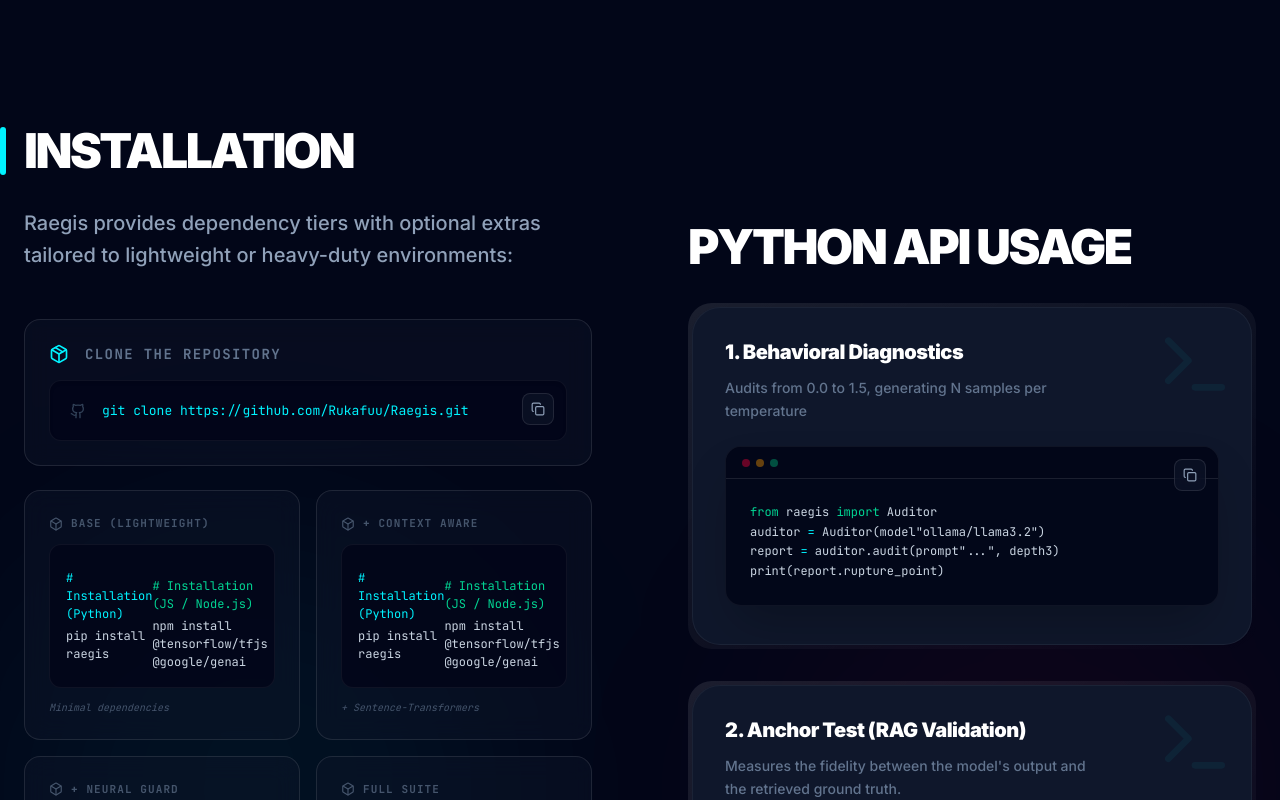
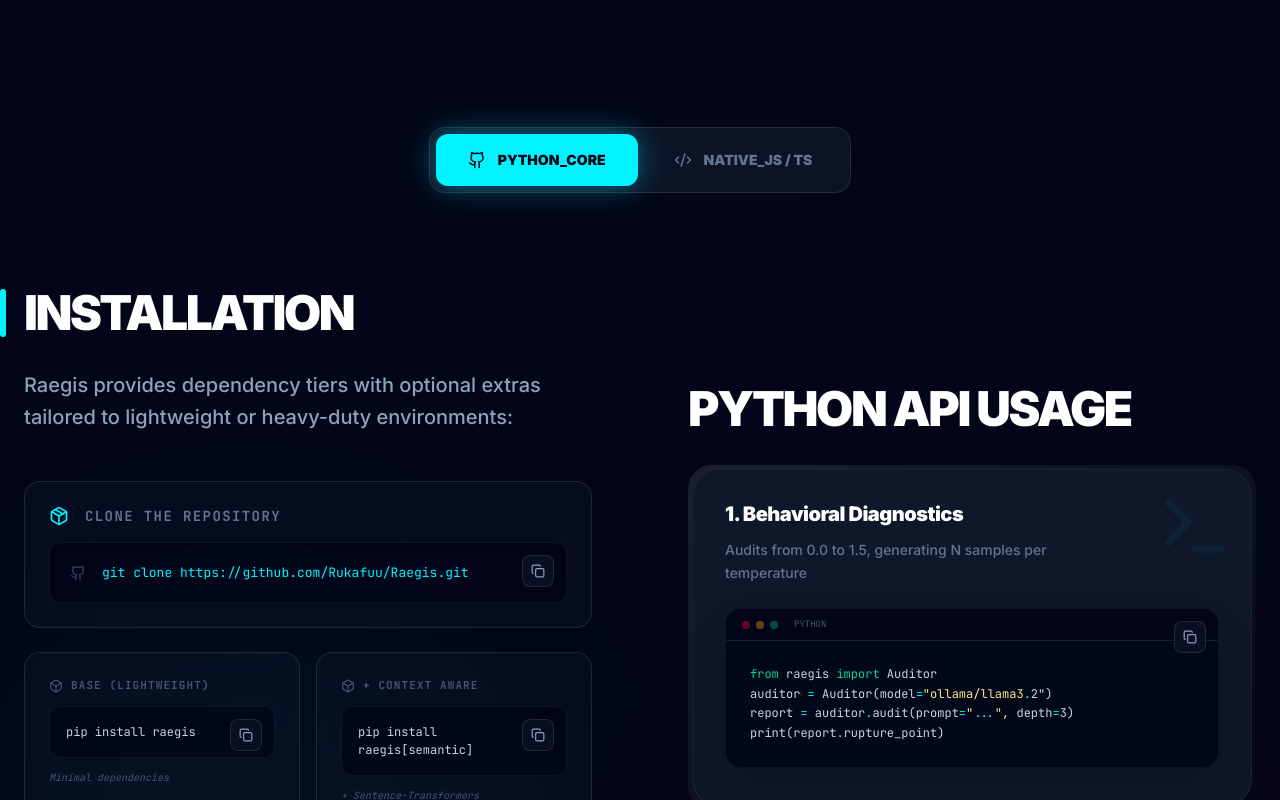
Before and after one commit to Rukafuu/Raegis, a React (Vite) app: page / in a window 1280 px wide. Shown: the part 4980-5780 px from the top of the page. Built offline with nearby package versions, Linux system fonts and the light colour scheme.

Commit message:
feat: highlight native JS/TS port in website UI and translations

```diff
--- a/src/components/Installation.tsx
+++ b/src/components/Installation.tsx
@@ -1,5 +1,6 @@
-import { motion } from 'motion/react';
-import { Github, Terminal as TerminalIcon, Box, Package, TerminalSquare } from 'lucide-react';
+import { useState } from 'react';
+import { motion, AnimatePresence } from 'motion/react';
+import { Github, Terminal as TerminalIcon, Box, Package, TerminalSquare, Code2, Cpu } from 'lucide-react';
 import { CopyButton } from './CopyButton';
 import { Tooltip } from './Tooltip';
 
@@ -8,75 +9,119 @@
 }
 
 export const Installation = ({ t }: InstallationProps) => {
-  const codeTiers = [
+  const [activeTab, setActiveTab] = useState<'python' | 'js'>('python');
+
+  const pythonTiers = [
     { label: "Base (Lightweight)", cmd: "pip install raegis", desc: "Minimal dependencies" },
     { label: "+ Context Aware", cmd: "pip install raegis[semantic]", desc: "+ Sentence-Transformers" },
     { label: "+ Neural Guard", cmd: "pip install raegis[neural]", desc: "+ TensorFlow/Keras" },
     { label: "Full Suite", cmd: "pip install raegis[full]", desc: "All batteries included" }
   ];
 
-  const apiSnippets = [
-    { title: t.apiUsage.sections[0].title, desc: t.apiUsage.sections[0].desc, tooltip: t.apiUsage.sections[0].tooltip, cmd: `from raegis import Auditor\nauditor = Auditor(model="ollama/llama3.2")\nreport = auditor.audit(prompt="...", depth=3)\nprint(report.rupture_point)` },
-    { title: t.apiUsage.sections[1].title, desc: t.apiUsage.sections[1].desc, tooltip: t.apiUsage.sections[1].tooltip, cmd: `from raegis import Auditor, RaegisAnchor\nauditor = Auditor("llama3.2")\nanchor = RaegisAnchor(auditor)\nresult = anchor.test(prompt="...", context="...")\nprint(result.drift_temperature)` },
-    { title: t.apiUsage.sections[3].title, desc: t.apiUsage.sections[3].desc, tooltip: t.apiUsage.sections[3].tooltip, cmd: `from raegis.core.inspector import WhiteboxInspector\ninsp = WhiteboxInspector(model_name="llama3.2", mode="graybox")\ndf = insp.token_entropy_curve(prompt="...", temperatures=[0.0, 1.5])` }
+  const jsTiers = [
+    { label: "Native JS Core", cmd: "npm install @tensorflow/tfjs @google/genai", desc: "No Python required" },
+    { label: "Server Node.js", cmd: "git checkout main && npm install", desc: "Full dual-core setup" }
   ];
+
+  const pythonSnippets = [
+    { title: t.apiUsage.sections[0].title, desc: t.apiUsage.sections[0].desc, tooltip: t.apiUsage.sections[0].tooltip, cmd: `from raegis import Auditor\nauditor = Auditor(model="ollama/llama3.2")\nreport = auditor.audit(prompt="...", depth=3)\nprint(report.rupture_point)`, lang: 'python' },
+    { title: t.apiUsage.sections[1].title, desc: t.apiUsage.sections[1].desc, tooltip: t.apiUsage.sections[1].tooltip, cmd: `from raegis import Auditor, RaegisAnchor\nauditor = Auditor("llama3.2")\nanchor = RaegisAnchor(auditor)\nresult = anchor.test(prompt="...", context="...")\nprint(result.drift_temperature)`, lang: 'python' },
+    { title: t.apiUsage.sections[3].title, desc: t.apiUsage.sections[3].desc, tooltip: t.apiUsage.sections[3].tooltip, cmd: `from raegis.core.inspector import WhiteboxInspector\ninsp = WhiteboxInspector(model_name="llama3.2", mode="graybox")\ndf = insp.token_entropy_curve(prompt="...", temperatures=[0.0, 1.5])`, lang: 'python' }
+  ];
+
+  const jsSnippets = [
+    { title: t.jsUsage.sections[0].title, desc: t.jsUsage.sections[0].desc, tooltip: t.jsUsage.sections[0].tooltip, cmd: `import { Raegis } from './src/raegis/Raegis';\nconst raegis = new Raegis(API_KEY);\nconst audit = await raegis.fullAudit({\n  model: "gemini-1.5-flash",\n  prompt: "Audit me!",\n  temperatures: [0.0, 0.7, 1.5]\n});`, lang: 'typescript' },
+    { title: t.jsUsage.sections[1].title, desc: t.jsUsage.sections[1].desc, tooltip: t.jsUsage.sections[1].tooltip, cmd: `import { Auditor } from './src/raegis/Auditor';\nconst auditor = new Auditor(MODEL_NAME);\nconst result = await auditor.neuralCheck(input_tensor);`, lang: 'typescript' },
+    { title: t.jsUsage.sections[2].title, desc: t.jsUsage.sections[2].desc, tooltip: t.jsUsage.sections[2].tooltip, cmd: `// Run standalone Raegis REST Server\nnpx tsx src/raegis/RaegisServer.ts\n\n// API usage:\n// POST /audit { prompt: "..." }`, lang: 'bash' }
+  ];
+
+  const activeTiers = activeTab === 'python' ? pythonTiers : jsTiers;
+  const activeSnippets = activeTab === 'python' ? pythonSnippets : jsSnippets;
 
   return (
     <section id="installation" className="max-w-7xl mx-auto px-6 py-32 border-t border-white/5 relative selection:bg-cyan-neon/30">
+
+      {/* Tab Switcher */}
+      <div className="flex justify-center mb-24">
+        <div className="p-1.5 bg-slate-900/80 border border-white/10 rounded-2xl backdrop-blur-xl flex gap-1 relative z-20">
+          <button
+            onClick={() => setActiveTab('python')}
+            className={`flex items-center gap-3 px-8 py-4 rounded-xl text-sm font-black transition-all ${activeTab === 'python' ? 'bg-cyan-neon text-slate-950 shadow-[0_0_30px_rgba(0,243,255,0.4)]' : 'text-slate-500 hover:text-white'}`}
+          >
+            <Github size={18} />
+            PYTHON_CORE
+          </button>
+          <button
+            onClick={() => setActiveTab('js')}
+            className={`flex items-center gap-3 px-8 py-4 rounded-xl text-sm font-black transition-all ${activeTab === 'js' ? 'bg-emerald-500 text-slate-950 shadow-[0_0_30px_rgba(16,185,129,0.4)]' : 'text-slate-500 hover:text-white'}`}
+          >
+            <Code2 size={18} />
+            NATIVE_JS / TS
+          </button>
+        </div>
+      </div>
+
       <div className="grid grid-cols-1 lg:grid-cols-2 gap-24 relative z-10">
 
         {/* Left Column: Installation */}
         <div>
           <motion.div
+            key={activeTab + "title"}
             initial={{ x: -30, opacity: 0 }}
-            whileInView={{ x: 0, opacity: 1 }}
-            viewport={{ once: true }}
+            animate={{ x: 0, opacity: 1 }}
           >
             <h2 className="text-4xl md:text-5xl font-black text-white mb-8 tracking-tighter uppercase relative">
-              {t.installation.title}
-              <div className="absolute -left-6 top-1/2 -translate-y-1/2 w-1.5 h-12 bg-cyan-neon rounded-full" />
+              {activeTab === 'python' ? t.installation.title : t.jsUsage.title}
+              <div className={`absolute -left-6 top-1/2 -translate-y-1/2 w-1.5 h-12 rounded-full ${activeTab === 'python' ? 'bg-cyan-neon' : 'bg-emerald-500'}`} />
             </h2>
-            <p className="text-xl text-slate-400 mb-12 font-medium leading-[1.6]">{t.installation.subtitle}</p>
+            <p className="text-xl text-slate-400 mb-12 font-medium leading-[1.6]">
+              {activeTab === 'python' ? t.installation.subtitle : t.jsUsage.sections[0].desc}
+            </p>
           </motion.div>
 
           <div className="space-y-6">
-            {/* Clone Repository */}
-            <div className="group relative overflow-hidden bg-slate-900/40 border border-white/10 rounded-2xl p-6 hover:border-cyan-neon/30 transition-all backdrop-blur-md">
+            <AnimatePresence mode="wait">
+              <motion.div
+                key={activeTab}
+                initial={{ opacity: 0, y: 20 }}
+                animate={{ opacity: 1, y: 0 }}
+                exit={{ opacity: 0, y: -20 }}
+                className="space-y-6"
+              >
+                {/* Main Action Card */}
+                <div className={`group relative overflow-hidden bg-slate-900/40 border border-white/10 rounded-2xl p-6 transition-all backdrop-blur-md ${activeTab === 'python' ? 'hover:border-cyan-neon/30' : 'hover:border-emerald-500/30'}`}>
                   <div className="flex items-center gap-4 mb-4">
-                 <Package className="w-5 h-5 text-cyan-neon" />
-                 <span className="text-sm font-mono font-bold text-slate-500 uppercase tracking-widest">{t.installation.clone}</span>
+                     {activeTab === 'python' ? <Package className="w-5 h-5 text-cyan-neon" /> : <Code2 className="w-5 h-5 text-emerald-500" />}
+                     <span className="text-sm font-mono font-bold text-slate-500 uppercase tracking-widest">{activeTab === 'python' ? t.installation.clone : "Get Packages"}</span>
                   </div>
-              <div className="relative group/code flex items-center bg-slate-950/80 p-5 rounded-xl border border-white/5 font-mono text-[13px] text-cyan-neon overflow-x-auto shadow-inner">
-                <Github size={16} className="text-slate-700 mr-4 flex-shrink-0" />
-                <span className="flex-1 whitespace-nowrap">git clone https://github.com/Rukafuu/Raegis.git</span>
-                <CopyButton text="git clone https://github.com/Rukafuu/Raegis.git" />
+                  <div className={`relative group/code flex items-center bg-slate-950/80 p-5 rounded-xl border border-white/5 font-mono text-[13px] overflow-x-auto shadow-inner ${activeTab === 'python' ? 'text-cyan-neon' : 'text-emerald-400'}`}>
+                    {activeTab === 'python' ? <Github size={16} className="text-slate-700 mr-4 flex-shrink-0" /> : <TerminalIcon size={16} className="text-slate-700 mr-4 flex-shrink-0" />}
+                    <span className="flex-1 whitespace-nowrap">{activeTab === 'python' ? "git clone https://github.com/Rukafuu/Raegis.git" : "npm install @tensorflow/tfjs @google/genai"}</span>
+                    <CopyButton text={activeTab === 'python' ? "git clone https://github.com/Rukafuu/Raegis.git" : "npm install @tensorflow/tfjs @google/genai"} />
                   </div>
                 </div>
 
-            {/* PIP Tiers */}
+                {/* Tiers Grid */}
                 <div className="grid grid-cols-1 md:grid-cols-2 gap-4">
-              {codeTiers.map((tier, i) => (
-                <div key={i} className="group relative bg-slate-900/40 border border-white/10 rounded-2xl p-6 hover:border-cyan-neon/30 transition-all backdrop-blur-md overflow-hidden">
-                  <div className="text-[11px] font-mono font-bold text-slate-600 uppercase mb-3 tracking-widest flex items-center gap-2 group-hover:text-cyan-neon transition-colors">
+                  {activeTiers.map((tier, i) => (
+                    <div key={i} className={`group relative bg-slate-900/40 border border-white/10 rounded-2xl p-6 transition-all backdrop-blur-md overflow-hidden ${activeTab === 'python' ? 'hover:border-cyan-neon/30' : 'hover:border-emerald-500/30'}`}>
+                      <div className={`text-[11px] font-mono font-bold text-slate-600 uppercase mb-3 tracking-widest flex items-center gap-2 transition-colors ${activeTab === 'python' ? 'group-hover:text-cyan-neon' : 'group-hover:text-emerald-500'}`}>
                         <Box size={14} />
                         {tier.label}
                       </div>
                       <div className="relative group/code flex items-center bg-slate-950/80 p-4 rounded-xl border border-white/5 font-mono text-[12px] text-slate-300">
-                    <div className="flex flex-col gap-1">
-                      <span className="text-cyan-neon"># Installation (Python)</span>
-                      <span>pip install raegis</span>
-                    </div>
-                    <div className="flex flex-col gap-1 mt-4">
-                      <span className="text-emerald-400"># Installation (JS / Node.js)</span>
-                      <span>npm install @tensorflow/tfjs @google/genai</span>
-                    </div>
+                        <span>{tier.cmd}</span>
+                        <CopyButton text={tier.cmd} />
                       </div>
                       <div className="mt-3 text-[10px] text-slate-600 font-mono italic">{tier.desc}</div>
                     </div>
                   ))}
                 </div>
+              </motion.div>
+            </AnimatePresence>
 
-            {/* Quickstart Terminal Card */}
+            {/* Quickstart Terminal Card - Only for Python/Full */}
+            {activeTab === 'python' && (
               <div className="group relative overflow-hidden bg-slate-950 border border-cyan-neon/20 rounded-[2rem] p-8 mt-12 shadow-2xl shadow-cyan-neon/10 transition-all hover:scale-[1.01]">
                 <div className="absolute top-0 right-0 p-8 opacity-5">
                   <TerminalSquare className="w-40 h-40 text-cyan-neon" />
@@ -102,6 +147,29 @@
                   </div>
                 </div>
               </div>
+            )}
+
+            {/* Server Quickstart for JS */}
+            {activeTab === 'js' && (
+              <div className="group relative overflow-hidden bg-slate-950 border border-emerald-500/20 rounded-[2rem] p-8 mt-12 shadow-2xl shadow-emerald-500/10 transition-all hover:scale-[1.01]">
+                <div className="absolute top-0 right-0 p-8 opacity-5">
+                  <Cpu className="w-40 h-40 text-emerald-500" />
+                </div>
+                <h3 className="text-2xl font-black text-white mb-8 flex items-center gap-3 tracking-tighter">
+                  <div className="w-3 h-3 rounded-full bg-emerald-500 animate-pulse" />
+                  JS_AUDIT_SERVER
+                </h3>
+                <div className="space-y-6">
+                  <div className="relative">
+                    <div className="text-[10px] font-mono text-slate-600 mb-2 font-bold uppercase tracking-widest px-2"># TERMINAL_01 // RUN_SERVER</div>
+                    <div className="bg-slate-900/60 p-4 rounded-xl border border-white/5 font-mono text-emerald-400 hover:bg-slate-900 transition-colors">
+                       npx tsx src/raegis/RaegisServer.ts
+                       <CopyButton text="npx tsx src/raegis/RaegisServer.ts" />
+                    </div>
+                  </div>
+                </div>
+              </div>
+            )}
           </div>
         </div>
 
@@ -109,26 +177,27 @@
         <div className="lg:pt-24">
           <motion.h2
             initial={{ x: 30, opacity: 0 }}
-            whileInView={{ x: 0, opacity: 1 }}
-            viewport={{ once: true }}
+            animate={{ x: 0, opacity: 1 }}
+            key={activeTab + "api"}
             className="text-4xl md:text-5xl font-black text-white mb-8 tracking-tighter uppercase relative"
           >
-            {t.apiUsage.title}
+            {activeTab === 'python' ? t.apiUsage.title : t.jsUsage.title}
           </motion.h2>
 
           <div className="space-y-8">
-            {apiSnippets.map((section, idx) => (
+            <AnimatePresence mode="popLayout">
+              {activeSnippets.map((section: any, idx) => (
                 <motion.div
-                key={idx}
-                initial={{ opacity: 0, scale: 0.95 }}
-                whileInView={{ opacity: 1, scale: 1 }}
-                viewport={{ once: true }}
+                  key={section.title + activeTab}
+                  initial={{ opacity: 0, scale: 0.95, y: 20 }}
+                  animate={{ opacity: 1, scale: 1, y: 0 }}
+                  exit={{ opacity: 0, scale: 0.95, y: -20 }}
                   transition={{ delay: idx * 0.1 }}
                   className="group p-1 bg-gradient-to-br from-white/10 to-transparent rounded-3xl"
                 >
                   <div className="p-8 bg-slate-900 border border-white/5 rounded-[1.75rem] backdrop-blur-xl relative overflow-hidden h-full">
                     <div className="absolute top-0 right-0 p-4 opacity-5 pointer-events-none group-hover:opacity-20 transition-opacity">
-                    <TerminalIcon className="w-20 h-20 text-cyan-neon" />
+                      {activeTab === 'python' ? <TerminalIcon className="w-20 h-20 text-cyan-neon" /> : <Code2 className="w-20 h-20 text-emerald-500" />}
                     </div>
 
                     <h4 className="text-xl font-black text-white mb-3 group-hover:text-cyan-neon transition-colors tracking-tight leading-tight">
@@ -144,18 +213,18 @@
                             <div className="w-2 h-2 rounded-full bg-amber-500/40" />
                             <div className="w-2 h-2 rounded-full bg-emerald-500/40" />
                           </div>
+                          <span className="text-[9px] font-mono text-slate-600 uppercase ml-2">{section.lang}</span>
                         </div>
                         <div className="p-6 overflow-x-auto font-mono text-[12px] leading-relaxed text-slate-300">
                           <pre className="selection:bg-cyan-neon/40 selection:text-white">
-                          <code className="text-emerald-400">from</code> raegis <code className="text-emerald-400">import</code> Auditor<br/>
-                          {section.cmd.split('\n').slice(1).map((line, i) => (
+                            {section.cmd.split('\n').map((line: string, i: number) => (
                               <div key={i}>
-                              {line.split('=').map((part, pi) => (
-                                <span key={pi}>
-                                  {part}
-                                  {pi === 0 && part.includes('(') ? '' : pi === 0 && <span className="text-cyan-neon">=</span>}
-                                </span>
-                              ))}
+                                {line.split(/([=\s.:({})])/).map((part, pi) => {
+                                  if (['from', 'import', 'const', 'let', 'await', 'return', 'class', 'new'].includes(part)) return <span key={pi} className="text-emerald-400">{part}</span>;
+                                  if (part === '=' || part === ':' || part === '.') return <span key={pi} className={activeTab === 'python' ? 'text-cyan-neon' : 'text-emerald-400'}>{part}</span>;
+                                  if (part.startsWith('"') || part.startsWith("'")) return <span key={pi} className="text-amber-200">{part}</span>;
+                                  return <span key={pi}>{part}</span>;
+                                })}
                               </div>
                             ))}
                           </pre>
@@ -166,6 +235,7 @@
                   </div>
                 </motion.div>
               ))}
+            </AnimatePresence>
           </div>
         </div>
       </div>
--- a/src/i18n.ts
+++ b/src/i18n.ts
@@ -73,12 +73,20 @@
         { title: "4. Whitebox / Graybox Inspector", desc: "Instead of generating multiple text responses and comparing them (blackbox inference), the Inspector directly accesses the LLM's internal token probabilities in a single forward pass.", tooltip: "Direct access to token probabilities for 100x faster auditing." }
       ]
     },
+    jsUsage: {
+      title: "JavaScript / Node.js API",
+      sections: [
+        { title: "1. Native Port", desc: "Native TypeScript implementation with no Python dependency.", tooltip: "Lightweight and high-performance." },
+        { title: "2. TensorFlow.js Integration", desc: "Run neural anomaly detection directly in the browser or Node.js.", tooltip: "Hardware-accelerated auditing via TF.js." },
+        { title: "3. Raegis Server", desc: "Run as a standalone REST API for your Gemma or Llama demos.", tooltip: "Ready-to-use backend service." }
+      ]
+    },
     architecture: {
       title: "Open Source Architecture",
       items: [
         "auditor.py orchestrates asynchronous parallel collection",
-        "anchor.py handles RAG evaluation logic",
-        "comparator.py performs before/after drift analysis",
+        "src/raegis/Raegis.ts native port of the heartbeat logic",
+        "src/raegis/RaegisServer.ts standalone JS API service",
         "core/guardian.py trains the unsupervised anomaly autoencoder on-the-fly"
       ]
     },
@@ -166,12 +174,20 @@
         { title: "4. Inspetor Whitebox / Graybox", desc: "Em vez de gerar várias respostas de texto e compará-las (inferência de caixa preta), o Inspetor acessa diretamente as probabilidades internas de token do LLM em uma única passagem direta.", tooltip: "Acesso direto às probabilidades de token para auditoria 100x mais rápida." }
       ]
     },
+    jsUsage: {
+      title: "API JavaScript / Node.js",
+      sections: [
+        { title: "1. Port Nativo", desc: "Implementação nativa em TypeScript sem dependência de Python.", tooltip: "Leve e de alta performance." },
+        { title: "2. Integração TensorFlow.js", desc: "Execute detecção de anomalias neurais direto no browser ou Node.js.", tooltip: "Auditoria acelerada por hardware via TF.js." },
+        { title: "3. Raegis Server", desc: "Execute como uma API REST independente para seus demos de Gemma ou Llama.", tooltip: "Serviço de backend pronto para uso." }
+      ]
+    },
     architecture: {
       title: "Arquitetura de Código Aberto",
       items: [
         "auditor.py orquestra a coleta paralela assíncrona",
-        "anchor.py lida com a lógica de avaliação de RAG",
-        "comparator.py realiza análise de desvio antes/depois",
+        "src/raegis/Raegis.ts port nativo da lógica do protocolo",
+        "src/raegis/RaegisServer.ts serviço de API JS independente",
         "core/guardian.py treina o autoencoder de anomalia não supervisionado on-the-fly"
       ]
     },
```
Lines whose indentation alone changed are shown as unchanged.
